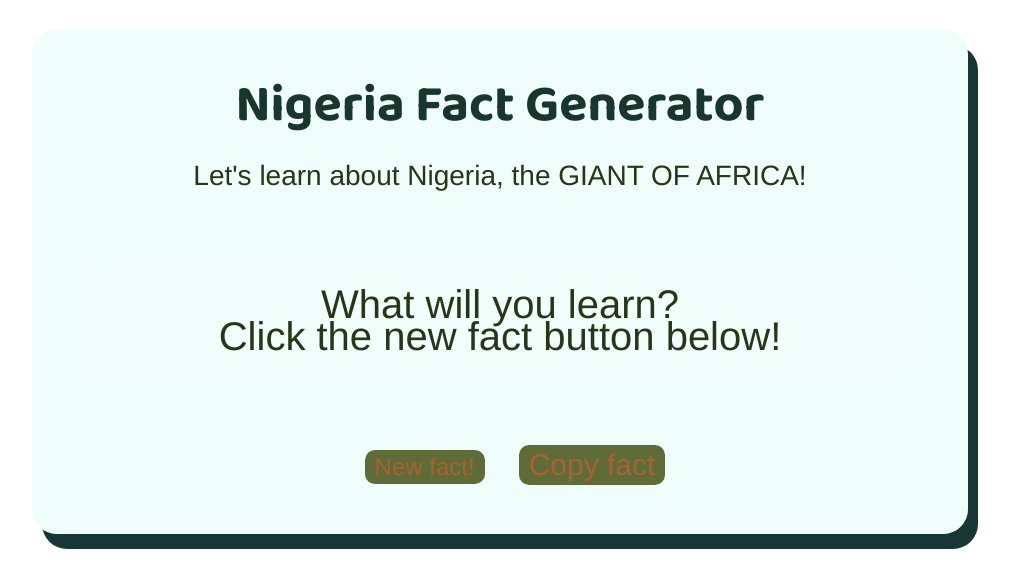
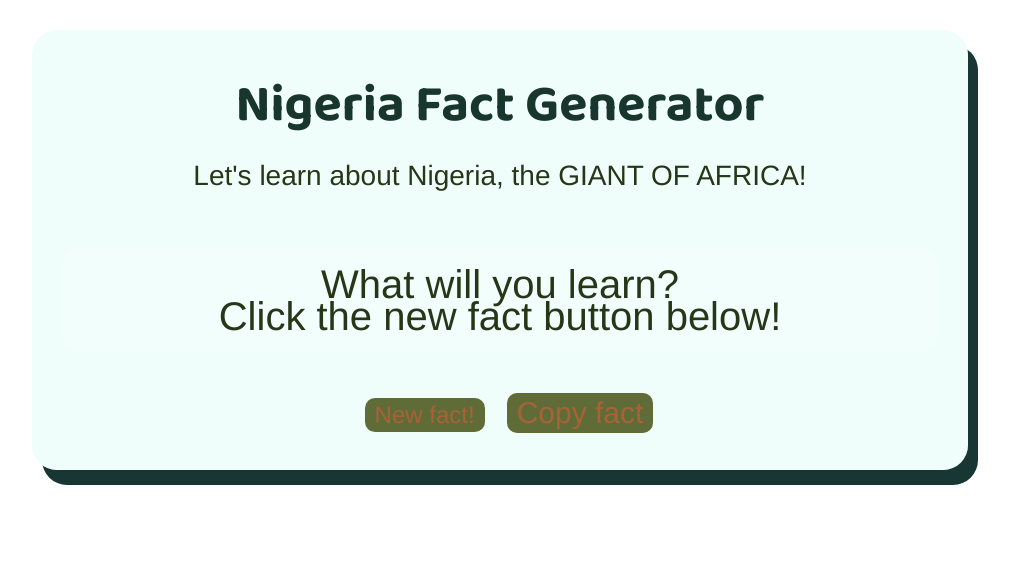
Before and after one commit to TitiMogaji/Random-Facts-About-Nigeria-Generator, a plain HTML site: page index.html in a window 1280 px wide. Shown: the whole page, without its empty margins (140-1149 px from the left). Drawn offline with Linux system fonts and the light colour scheme; a web font is replaced by a local one.

Commit message:
Commit & Push

```diff
--- a/style.css
+++ b/style.css
@@ -41,7 +41,7 @@
     font-size: 40px;
     color: #283618;
     line-height: 0.8;
-    margin: 30px;
+    margin: 10px;
     padding: 20px;
     background-color: rgba(255, 255, 255, 0.2);
     border-radius: 20px;
@@ -59,7 +59,7 @@
   border-radius: 10px;
   padding:  3px 10px 3px 10px;
   cursor: pointer;
-  margin:  30px;
+  margin:  18px;
 }
 
 .generateBtn:hover {
```
